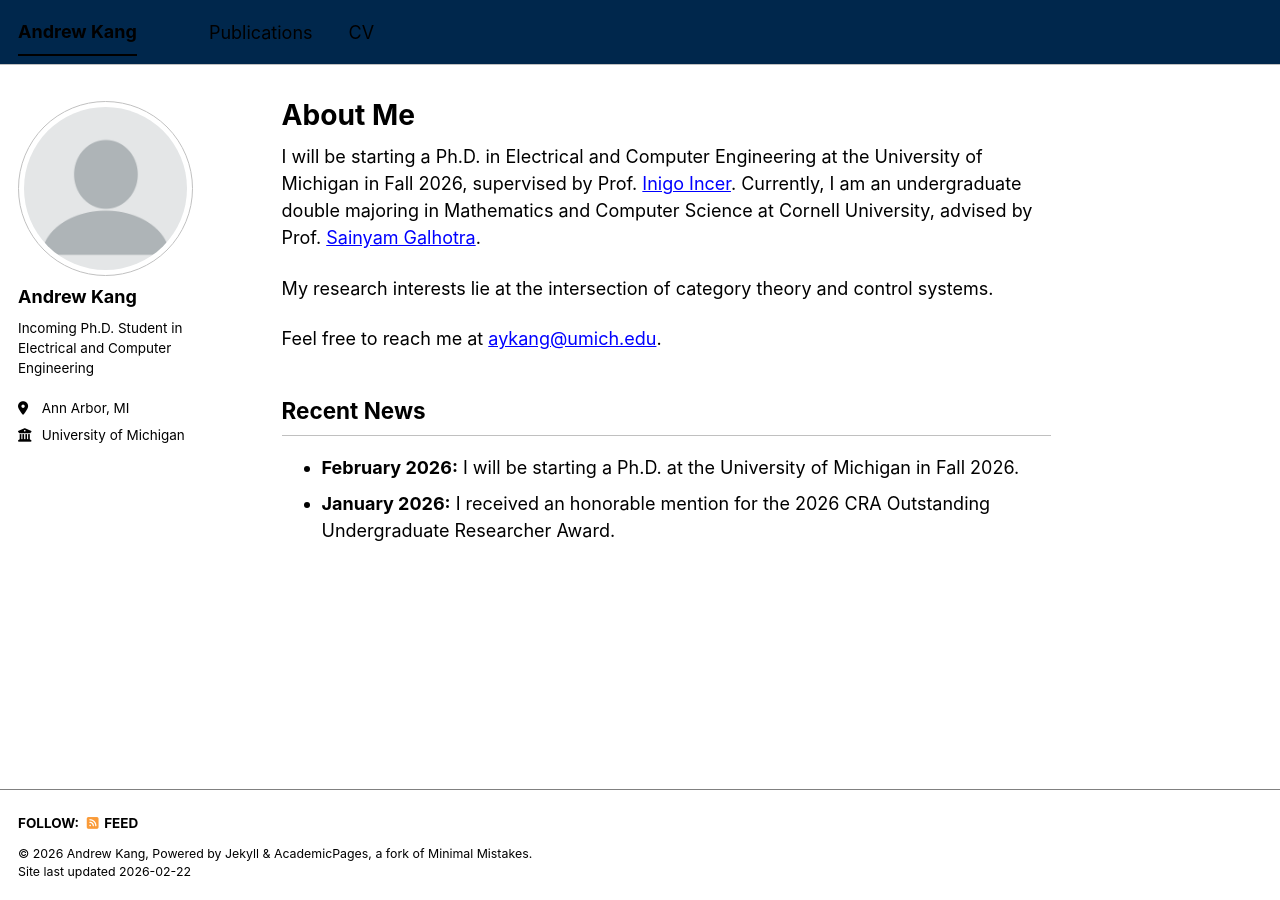
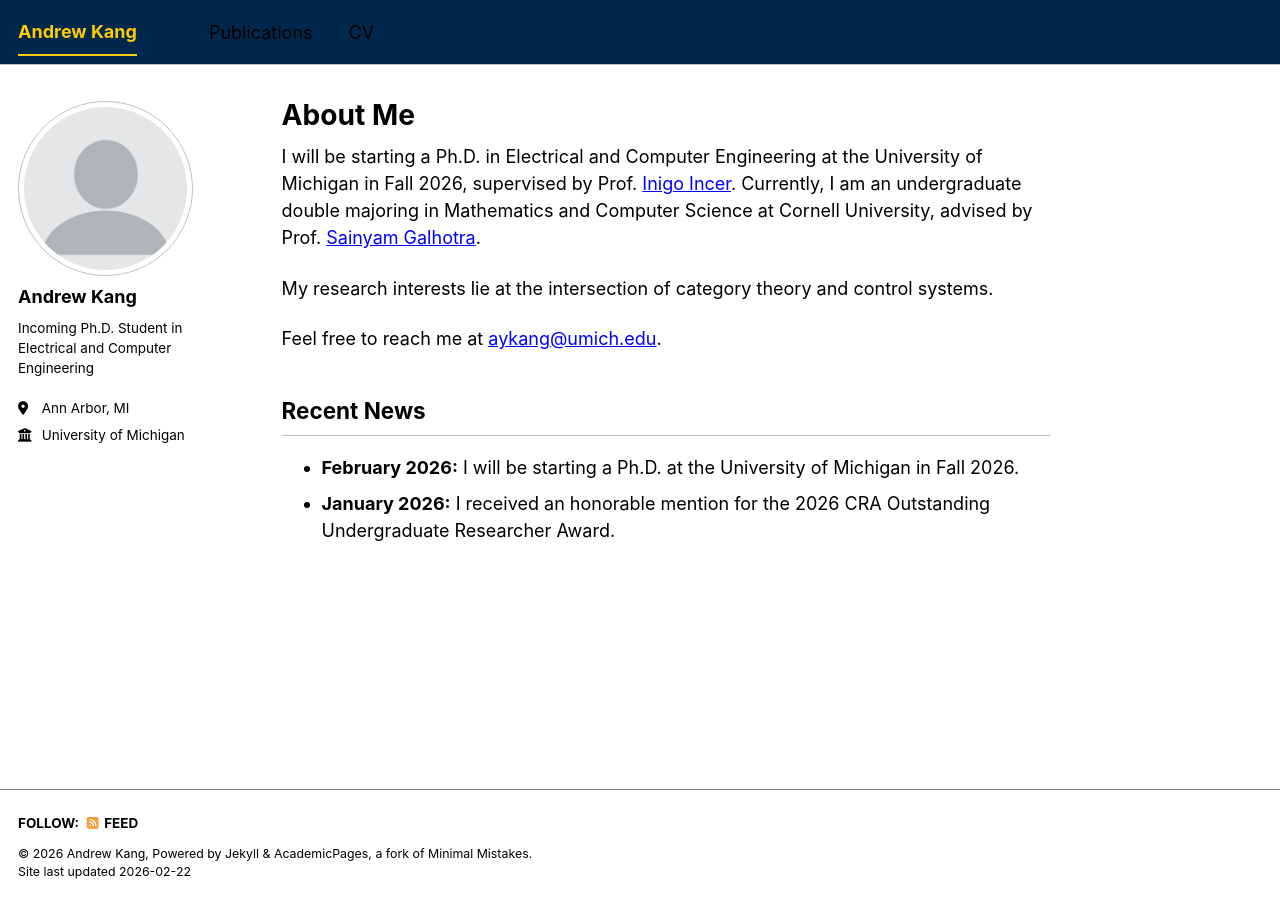
Before and after one commit to andrew-kang/andrew-kang.github.io, a Jekyll site: the page built from _pages/about.md, in a window 1280 px wide. Built offline with Jekyll 4.4.1, drawn with Linux system fonts in a browser that asks for light colours; a script bundle is joined from its source files by our own code; library files that are not in the unit come from our copies.

Commit message:
fix: change navbar top color to michigan yellow

```diff
--- a/_sass/layout/_masthead.scss
+++ b/_sass/layout/_masthead.scss
@@ -67,9 +67,9 @@
 }
 
 .masthead__menu-item.selected a {
-  color: var(--global-text-color);
+  color: #FFCB05;
   font-weight: 700;
-  border-bottom: 2px solid var(--global-text-color);
+  border-bottom: 2px solid #FFCB05;
   pointer-events: none;
   /* Move this here */
   cursor: default;
@@ -77,7 +77,7 @@
 }
 
 .masthead__menu-item.selected a:hover {
-  color: var(--global-text-color);
-  border-bottom: 2px solid var(--global-text-color);
+  color: #FFCB05;
+  border-bottom: 2px solid #FFCB05;
   /* No need to repeat pointer-events and cursor here */
 }
```
